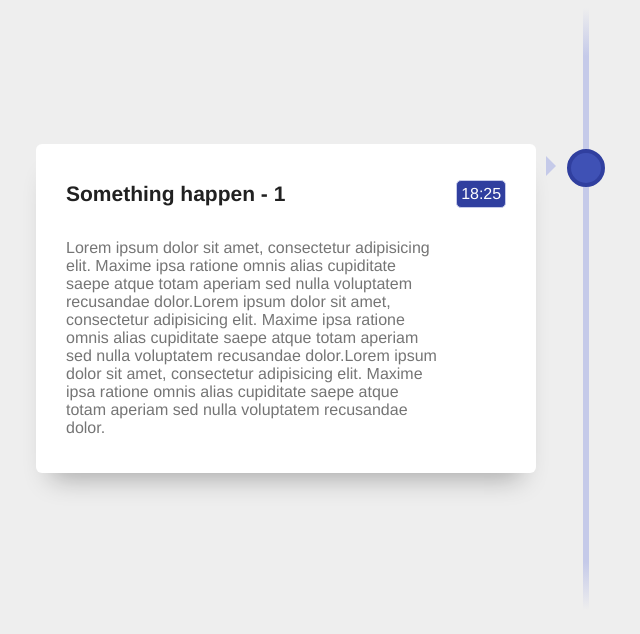
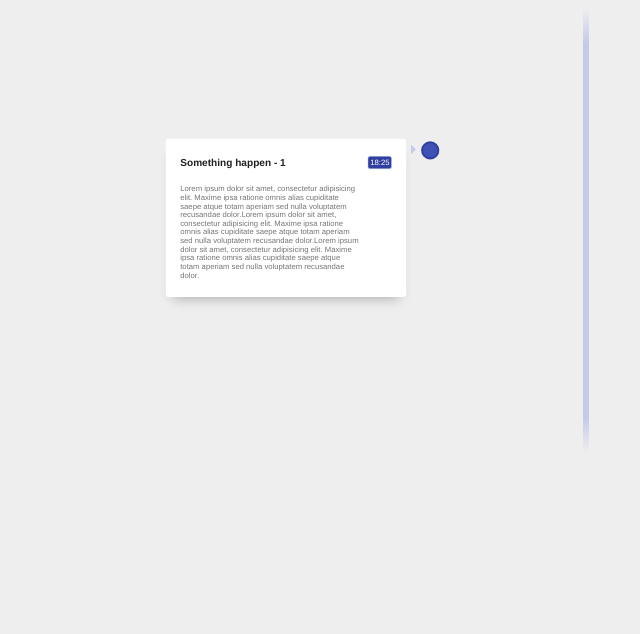
Before and after one commit to jesuarva/events-timeline, a React (Create React App) app: page / in a window 1280 px wide. Shown: the top 634 px of the page, without its empty margins (54-694 px from the left). Built offline with nearby package versions, Linux system fonts and the light colour scheme.

Commit message:
Add animations

```diff
--- a/src/components/EventsTimeLine/EventsTimeLine.scss
+++ b/src/components/EventsTimeLine/EventsTimeLine.scss
@@ -90,11 +90,25 @@ $arrow-top: 22px;
   }
 }
 
+@keyframes slide-in {
+  0% {
+    max-height: 0;
+    transform: scale(0);
+  }
+  to {
+    max-height: 50vh;
+    transform: scale(1);
+  }
+}
+
+$animation-time: 0.8s;
 .container {
   padding: 10px 50px;
   position: relative;
   background-color: inherit;
   width: 50%;
+  transition: left $animation-time, right $animation-time,
+    max-height $animation-time, transform $animation-time;
 
   // The circles on the timeline
   $circle-size: 3vw;
@@ -114,6 +128,13 @@ $arrow-top: 22px;
   }
 
   // Place the container to the left
+  &:nth-child(1) {
+    z-index: 1;
+    max-height: 0;
+    transform: scale(0);
+    transform-origin: top;
+    animation: slide-in linear calc($animation-time * 1.3) forwards;
+  }
   &:nth-child(odd) {
     @include container-left;
   }
--- a/src/components/EventsTimeLine/index.tsx
+++ b/src/components/EventsTimeLine/index.tsx
@@ -10,7 +10,8 @@ type Props = {
 const EventsTimeLine: FC<Props> = ({ events }) => {
   return (
     <section className="timeline">
-      {events
+      {events.length > 0 ? (
+        events
           .sort((event1, event2) =>
             Date.parse(event1.date) > Date.parse(event2.date) ? -1 : 1
           )
@@ -30,7 +31,14 @@ const EventsTimeLine: FC<Props> = ({ events }) => {
                 </div>
               </div>
             );
-        })}
+          })
+      ) : (
+        <div className="container" data-testid="event">
+          <div className="content">
+            <h2>{"Waiting for events"}</h2>
+          </div>
+        </div>
+      )}
     </section>
   );
 };
```
Lines whose indentation alone changed are shown as unchanged.
